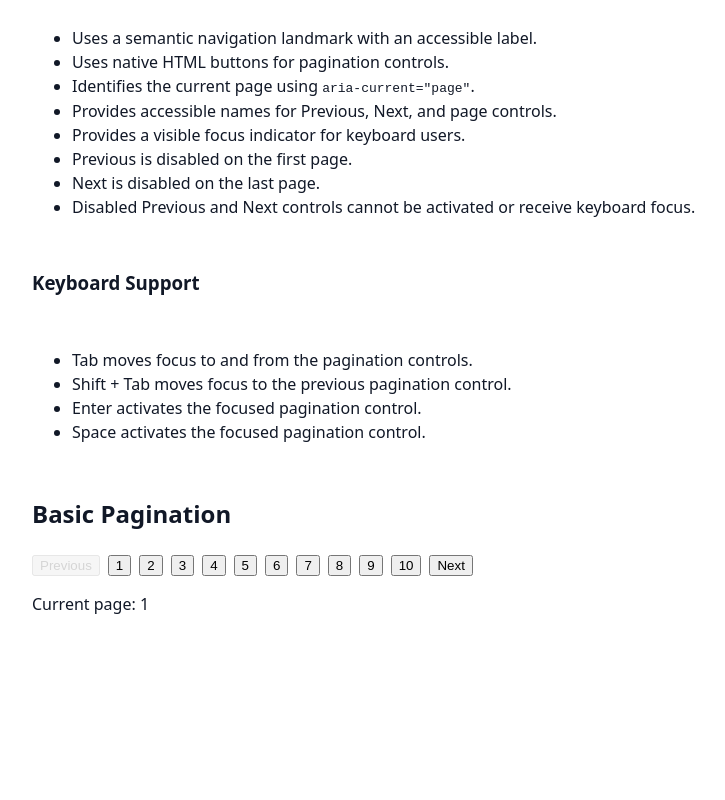
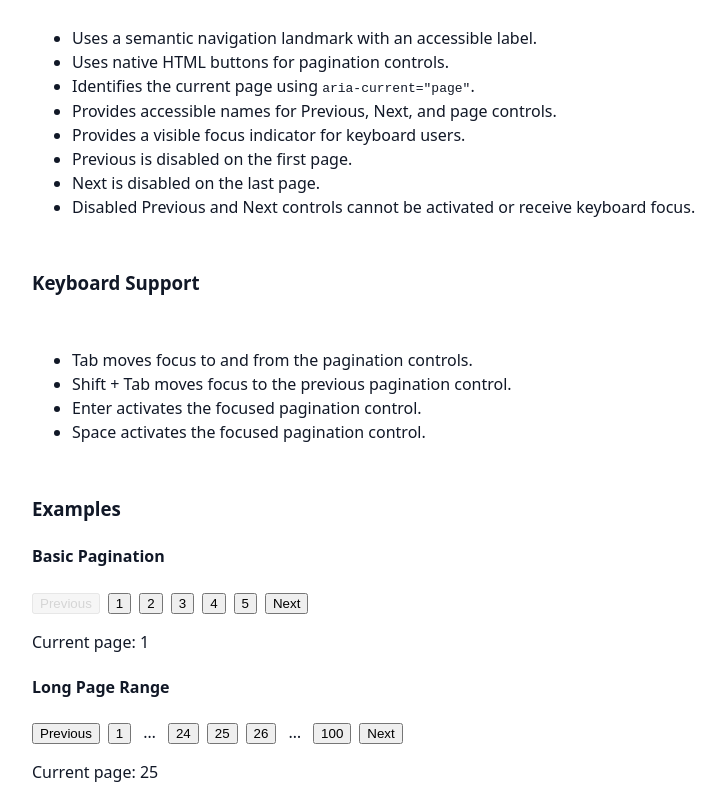
Before and after one commit to rpcorr/accessible-templates, a React (Vite) app: page /pagination in a window 1280 px wide. Shown: the part 494-1294 px from the top of the page, without its empty margins (82-807 px from the left). Before the commit the page ends 1126 px from the top, so only its background shows below. Built offline with nearby package versions, Linux system fonts and the light colour scheme.

Commit message:
Add Pagination page ranges and ellipsis

```diff
--- a/src/components/Pagination/Pagination.module.css
+++ b/src/components/Pagination/Pagination.module.css
@@ -16,3 +16,7 @@
   cursor: not-allowed;
   opacity: 0.5;
 }
+
+.ellipsis {
+  padding: 0 0.25rem;
+}
--- a/src/components/Pagination/Pagination.tsx
+++ b/src/components/Pagination/Pagination.tsx
@@ -4,6 +4,36 @@ interface PaginationProps {
   currentPage: number;
   totalPages: number;
   onPageChange: (page: number) => void;
+}
+
+function getPageRange(currentPage: number, totalPages: number) {
+  if (totalPages <= 7) {
+    return Array.from({ length: totalPages }, (_, index) => index + 1);
+  }
+
+  const pages: (number | 'ellipsis')[] = [1];
+
+  if (currentPage <= 2) {
+    pages.push(2, 3, 'ellipsis');
+  } else if (currentPage === 3) {
+    pages.push(2, 3, 4, 'ellipsis');
+  } else if (currentPage === totalPages - 2) {
+    pages.push('ellipsis', currentPage - 1, currentPage, currentPage + 1);
+  } else if (currentPage >= totalPages - 1) {
+    pages.push('ellipsis', totalPages - 2, totalPages - 1);
+  } else {
+    pages.push(
+      'ellipsis',
+      currentPage - 1,
+      currentPage,
+      currentPage + 1,
+      'ellipsis',
+    );
+  }
+
+  pages.push(totalPages);
+
+  return pages;
 }
 
 export function Pagination({
@@ -25,8 +55,14 @@ export function Pagination({
           </button>
         </li>
 
-        {Array.from({ length: totalPages }, (_, index) => {
-          const page = index + 1;
+        {getPageRange(currentPage, totalPages).map((page, index) => {
+          if (page === 'ellipsis') {
+            return (
+              <li key={`ellipsis-${index}`} aria-hidden="true">
+                <span className={styles.ellipsis}>…</span>
+              </li>
+            );
+          }
 
           return (
             <li key={page}>
--- a/src/examples/Pagination/PaginationExamples.tsx
+++ b/src/examples/Pagination/PaginationExamples.tsx
@@ -3,18 +3,31 @@ import { Pagination } from '../../components/Pagination/Pagination';
 
 export function PaginationExamples() {
   const [currentPage, setCurrentPage] = useState(1);
+  const [longRangePage, setLongRangePage] = useState(25);
 
   return (
     <section>
-      <h2>Basic Pagination</h2>
+      <h3>Examples</h3>
+
+      <h4>Basic Pagination</h4>
 
       <Pagination
         currentPage={currentPage}
-        totalPages={10}
+        totalPages={5}
         onPageChange={setCurrentPage}
       />
 
       <p>Current page: {currentPage}</p>
+
+      <h4>Long Page Range</h4>
+
+      <Pagination
+        currentPage={longRangePage}
+        totalPages={100}
+        onPageChange={setLongRangePage}
+      />
+
+      <p>Current page: {longRangePage}</p>
     </section>
   );
 }
```
